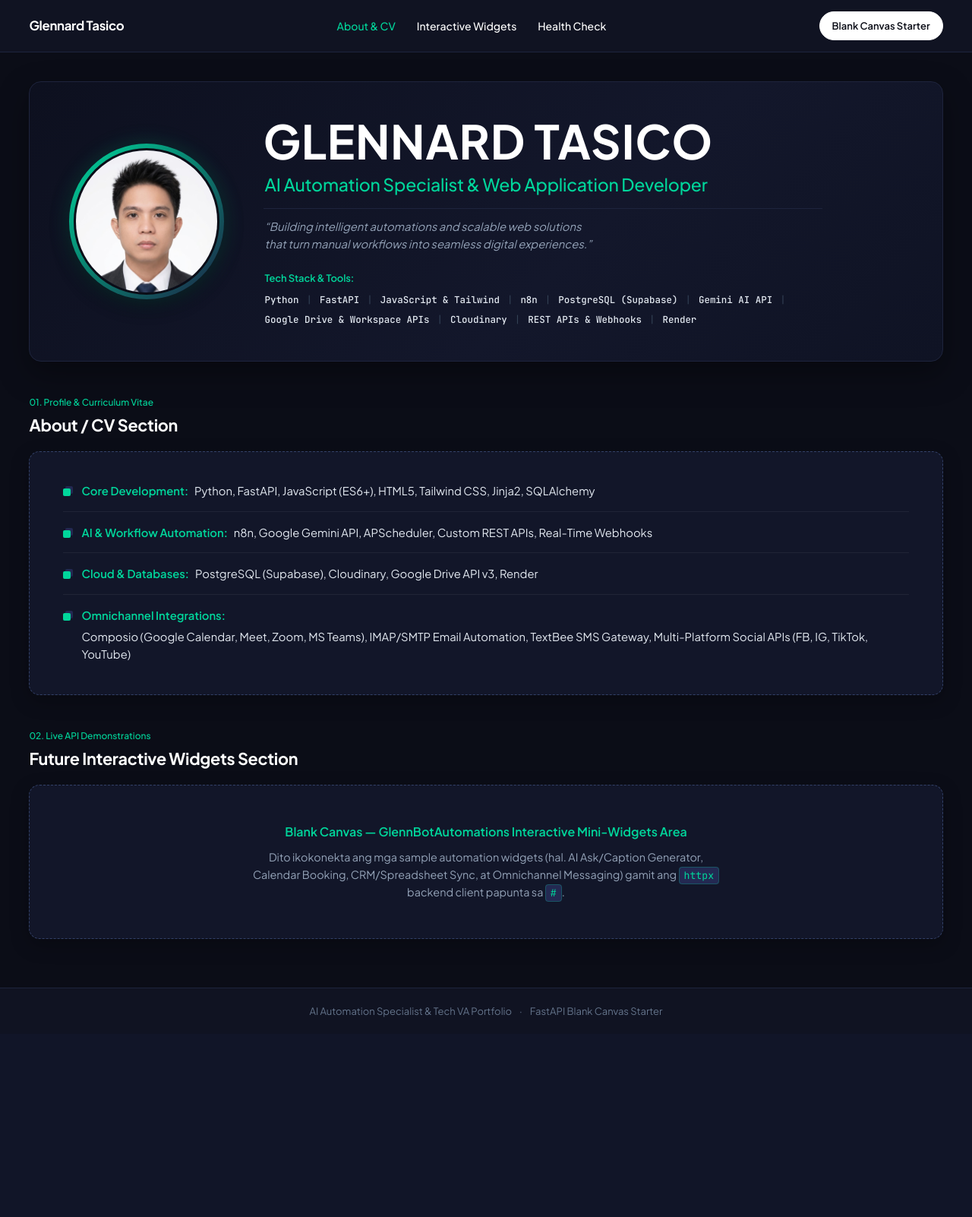
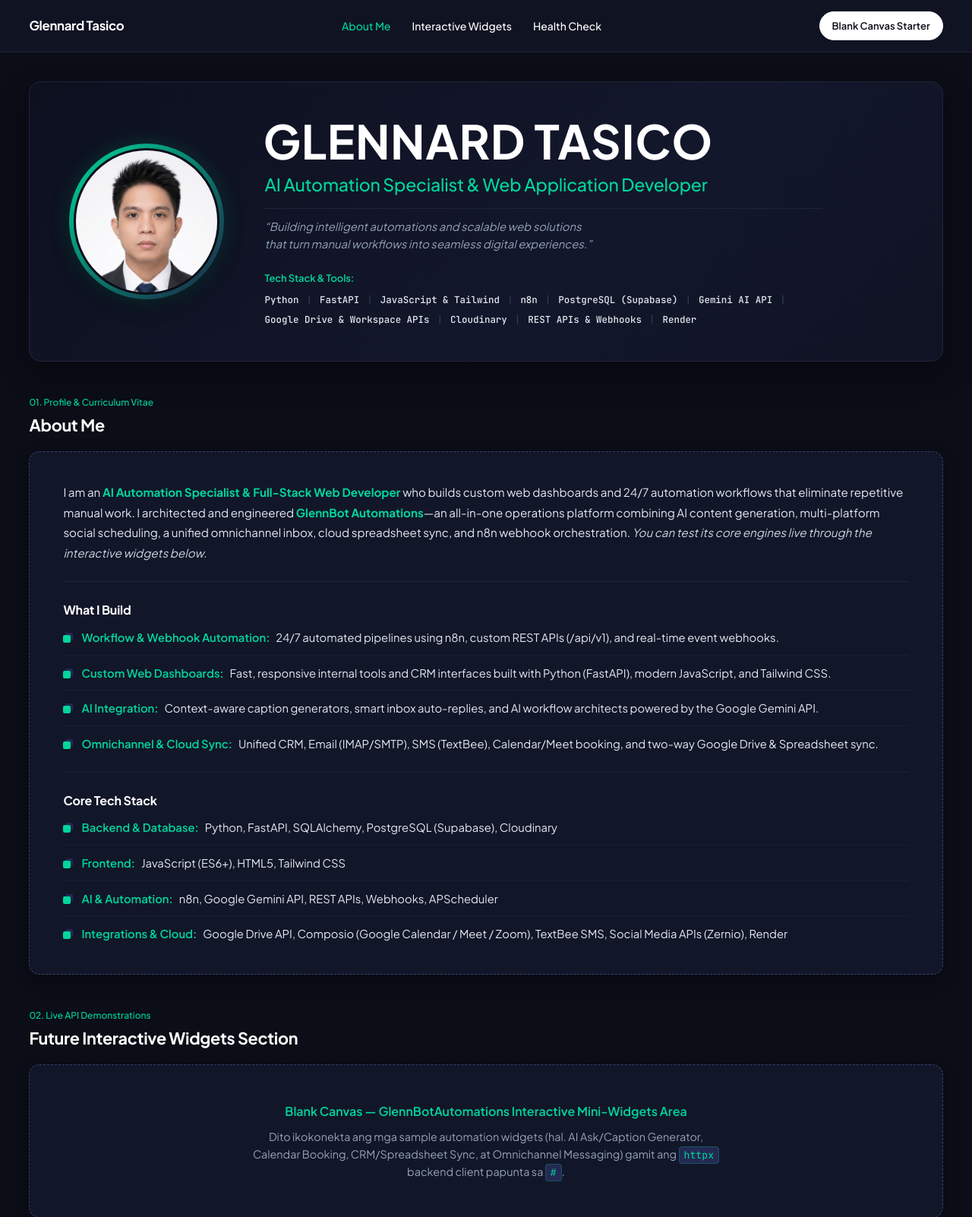
Before and after one commit to glennardtasicova-byte/Glennard-Tasico, a Python web app: template templates/index.html in a window 1280 px wide. Shown: the top 1602 px of the page at 76% size. Before the commit the page ends 1339 px from the top, so only its background shows below. Run offline with Jinja, Linux system fonts and the light colour scheme; the template is opened without the code that fills it: most values are stand-ins (such as "Sample title", 1, 10 or a date in 2020).

Commit message:
style: update About Me section layout and styling
Refactor the CV/About section with new layout helpers, adjusted spacing, and typography to improve visual consistency. Updated navigation link text and bumped stylesheet version.

```diff
--- a/requirements.txt
+++ /dev/null
@@ -1,5 +0,0 @@
-fastapi>=0.110.0
-uvicorn[standard]>=0.29.0
-jinja2>=3.1.3
-httpx>=0.27.0
-python-dotenv>=1.0.1
--- a/static/css/style.css
+++ b/static/css/style.css
@@ -290,7 +290,45 @@ body {
   flex-direction: column;
   align-items: stretch;
   justify-content: center;
+  gap: 24px;
   box-shadow: 0 8px 24px rgba(0, 0, 0, 0.25);
+}
+
+.cv-group {
+  display: flex;
+  flex-direction: column;
+  gap: 12px;
+  padding-bottom: 24px;
+  border-bottom: 1px solid var(--border-subtle);
+}
+
+.cv-group:last-child {
+  padding-bottom: 0;
+  border-bottom: none;
+}
+
+.cv-subheading {
+  font-size: clamp(1rem, 1.15vw, 1.125rem);
+  font-weight: 700;
+  color: var(--text-primary);
+  letter-spacing: -0.01em;
+}
+
+.cv-intro-text {
+  font-size: clamp(0.95rem, 1.05vw, 1.05rem);
+  line-height: 1.75;
+  color: #e2e8f0;
+  max-width: 105ch;
+}
+
+.cv-intro-text strong {
+  color: var(--accent-primary);
+  font-weight: 700;
+}
+
+.cv-intro-text em {
+  color: #cbd5e1;
+  font-style: italic;
 }
 
 .cv-skills-list {
@@ -298,7 +336,7 @@ body {
   width: 100%;
   display: flex;
   flex-direction: column;
-  gap: 16px;
+  gap: 12px;
 }
 
 .cv-skill-item {
@@ -307,8 +345,8 @@ body {
   gap: 14px;
   font-size: clamp(0.925rem, 1.05vw, 1.025rem);
   line-height: 1.6;
-  padding-bottom: 14px;
-  border-bottom: 1px solid rgba(255, 255, 255, 0.06);
+  padding-bottom: 10px;
+  border-bottom: 1px solid rgba(255, 255, 255, 0.04);
 }
 
 .cv-skill-item:last-child {
--- a/templates/index.html
+++ b/templates/index.html
@@ -14,7 +14,7 @@
   <link href="https://fonts.googleapis.com/css2?family=JetBrains+Mono:wght@400;500&family=Plus+Jakarta+Sans:wght@400;500;600;700&display=swap" rel="stylesheet" />
 
   <!-- Custom Stylesheet -->
-  <link rel="stylesheet" href="/static/css/style.css?v=4" />
+  <link rel="stylesheet" href="/static/css/style.css?v=6" />
 </head>
 <body>
   <!-- Top Bar Navigation -->
@@ -22,7 +22,7 @@
     <div class="container header-inner">
       <a href="/" class="brand-title">Glennard Tasico</a>
       <nav class="site-nav" aria-label="Primary Navigation">
-        <a href="#about-cv" class="nav-link">About &amp; CV</a>
+        <a href="#about-cv" class="nav-link">About Me</a>
         <a href="#interactive-widgets" class="nav-link">Interactive Widgets</a>
         <a href="/health" class="nav-link" target="_blank" rel="noopener">Health Check</a>
       </nav>
@@ -79,43 +79,89 @@
       </div>
     </section>
 
-    <!-- Section 1: About / CV Section -->
+    <!-- Section 1: About Me Section -->
     <section id="about-cv" class="canvas-section" aria-labelledby="about-cv-heading">
       <div class="section-header">
         <span class="section-index">01. Profile &amp; Curriculum Vitae</span>
-        <h2 id="about-cv-heading" class="section-title">About / CV Section</h2>
+        <h2 id="about-cv-heading" class="section-title">About Me</h2>
       </div>
       <div class="placeholder-box cv-card">
+        <!-- Bio -->
+        <div class="cv-group">
+          <p class="cv-intro-text">
+            I am an <strong>AI Automation Specialist &amp; Full-Stack Web Developer</strong> who builds custom web dashboards and 24/7 automation workflows that eliminate repetitive manual work. I architected and engineered <strong>GlennBot Automations</strong>&mdash;an all-in-one operations platform combining AI content generation, multi-platform social scheduling, a unified omnichannel inbox, cloud spreadsheet sync, and n8n webhook orchestration. <em>You can test its core engines live through the interactive widgets below.</em>
+          </p>
+        </div>
+
+        <!-- What I Build -->
+        <div class="cv-group">
+          <h3 class="cv-subheading">What I Build</h3>
           <ul class="cv-skills-list">
             <li class="cv-skill-item">
               <span class="cv-skill-bullet" aria-hidden="true">&bull;</span>
               <div class="cv-skill-content">
-              <strong class="cv-skill-category">Core Development:</strong>
-              <span class="cv-skill-values">Python, FastAPI, JavaScript (ES6+), HTML5, Tailwind CSS, Jinja2, SQLAlchemy</span>
+                <strong class="cv-skill-category">Workflow &amp; Webhook Automation:</strong>
+                <span class="cv-skill-values">24/7 automated pipelines using n8n, custom REST APIs (/api/v1), and real-time event webhooks.</span>
               </div>
             </li>
             <li class="cv-skill-item">
               <span class="cv-skill-bullet" aria-hidden="true">&bull;</span>
               <div class="cv-skill-content">
-              <strong class="cv-skill-category">AI &amp; Workflow Automation:</strong>
-              <span class="cv-skill-values">n8n, Google Gemini API, APScheduler, Custom REST APIs, Real-Time Webhooks</span>
+                <strong class="cv-skill-category">Custom Web Dashboards:</strong>
+                <span class="cv-skill-values">Fast, responsive internal tools and CRM interfaces built with Python (FastAPI), modern JavaScript, and Tailwind CSS.</span>
               </div>
             </li>
             <li class="cv-skill-item">
               <span class="cv-skill-bullet" aria-hidden="true">&bull;</span>
               <div class="cv-skill-content">
-              <strong class="cv-skill-category">Cloud &amp; Databases:</strong>
-              <span class="cv-skill-values">PostgreSQL (Supabase), Cloudinary, Google Drive API v3, Render</span>
+                <strong class="cv-skill-category">AI Integration:</strong>
+                <span class="cv-skill-values">Context-aware caption generators, smart inbox auto-replies, and AI workflow architects powered by the Google Gemini API.</span>
               </div>
             </li>
             <li class="cv-skill-item">
               <span class="cv-skill-bullet" aria-hidden="true">&bull;</span>
               <div class="cv-skill-content">
-              <strong class="cv-skill-category">Omnichannel Integrations:</strong>
-              <span class="cv-skill-values">Composio (Google Calendar, Meet, Zoom, MS Teams), IMAP/SMTP Email Automation, TextBee SMS Gateway, Multi-Platform Social APIs (FB, IG, TikTok, YouTube)</span>
+                <strong class="cv-skill-category">Omnichannel &amp; Cloud Sync:</strong>
+                <span class="cv-skill-values">Unified CRM, Email (IMAP/SMTP), SMS (TextBee), Calendar/Meet booking, and two-way Google Drive &amp; Spreadsheet sync.</span>
               </div>
             </li>
           </ul>
+        </div>
+
+        <!-- Core Tech Stack -->
+        <div class="cv-group">
+          <h3 class="cv-subheading">Core Tech Stack</h3>
+          <ul class="cv-skills-list">
+            <li class="cv-skill-item">
+              <span class="cv-skill-bullet" aria-hidden="true">&bull;</span>
+              <div class="cv-skill-content">
+                <strong class="cv-skill-category">Backend &amp; Database:</strong>
+                <span class="cv-skill-values">Python, FastAPI, SQLAlchemy, PostgreSQL (Supabase), Cloudinary</span>
+              </div>
+            </li>
+            <li class="cv-skill-item">
+              <span class="cv-skill-bullet" aria-hidden="true">&bull;</span>
+              <div class="cv-skill-content">
+                <strong class="cv-skill-category">Frontend:</strong>
+                <span class="cv-skill-values">JavaScript (ES6+), HTML5, Tailwind CSS</span>
+              </div>
+            </li>
+            <li class="cv-skill-item">
+              <span class="cv-skill-bullet" aria-hidden="true">&bull;</span>
+              <div class="cv-skill-content">
+                <strong class="cv-skill-category">AI &amp; Automation:</strong>
+                <span class="cv-skill-values">n8n, Google Gemini API, REST APIs, Webhooks, APScheduler</span>
+              </div>
+            </li>
+            <li class="cv-skill-item">
+              <span class="cv-skill-bullet" aria-hidden="true">&bull;</span>
+              <div class="cv-skill-content">
+                <strong class="cv-skill-category">Integrations &amp; Cloud:</strong>
+                <span class="cv-skill-values">Google Drive API, Composio (Google Calendar / Meet / Zoom), TextBee SMS, Social Media APIs (Zernio), Render</span>
+              </div>
+            </li>
+          </ul>
+        </div>
       </div>
     </section>
 
```
Also changed, not shown: .aistudio/artifacts/brain/1969a548-920b-475b-9a79-cda10f55f2fd/.tempmediaStorage/media_1794017689031_a27693c7.jpg (added), .aistudio/artifacts/brain/1969a548-920b-475b-9a79-cda10f55f2fd/.tempmediaStorage/r1-about-me-desktop.png (added), .aistudio/artifacts/brain/1969a548-920b-475b-9a79-cda10f55f2fd/.tempmediaStorage/r2-about-me-edited.png (added), public/assets/aistudio/image_3448bf9f.png (added). Lines whose indentation alone changed are shown as unchanged.
